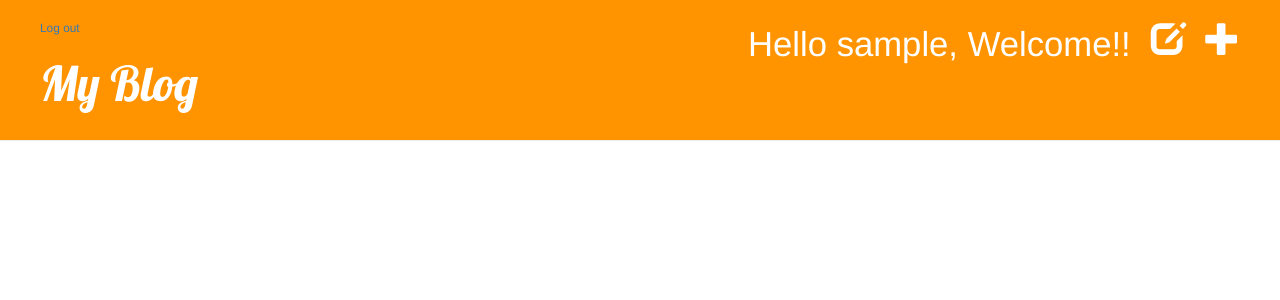
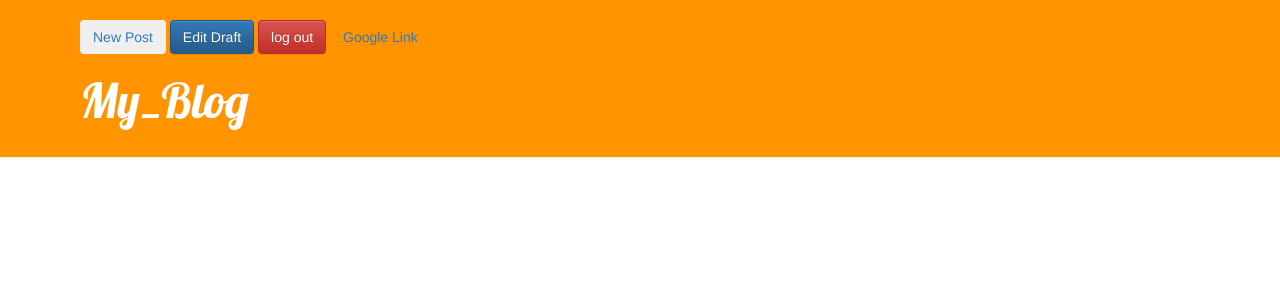
Before and after one commit to J-XU2018/my-second-blog, a Django app: page / in a window 1280 px wide. Shown: the top 300 px of the page. Run offline with Django 3.2, Linux system fonts and the light colour scheme; the visitor is signed in with stand-in values (Sample User, id 1); data that the repository does not hold is empty; some libraries are stand-ins or nearby versions.

Commit message:
add bootstrap tem

```diff
--- a/blog/templates/blog/base.html
+++ b/blog/templates/blog/base.html
@@ -4,26 +4,62 @@
 <html>
     <head>
         <title>My Family blog</title>
+        <meta charset="utf-8">
+        <meta name="viewport" content="width=device-width, initial-scale=1">
+        <link rel="stylesheet" href="https://maxcdn.bootstrapcdn.com/bootstrap/3.3.7/css/bootstrap.min.css">
+        <script src="https://ajax.googleapis.com/ajax/libs/jquery/3.3.1/jquery.min.js"></script>
+        <script src="https://maxcdn.bootstrapcdn.com/bootstrap/3.3.7/js/bootstrap.min.js"></script>
         <link rel="stylesheet" href="//maxcdn.bootstrapcdn.com/bootstrap/3.2.0/css/bootstrap.min.css">
         <link rel="stylesheet" href="//maxcdn.bootstrapcdn.com/bootstrap/3.2.0/css/bootstrap-theme.min.css">
         <link href="//fonts.googleapis.com/css?family=Lobster&subset=latin,latin-ext" rel="stylesheet" type="text/css">
 
         <link rel="stylesheet" href="{% static 'css/blog.css' %}">
+        <script>
+        function changeBlogTitle(event){
+            document.getElementById("blogTitle").innerHTML="New Title";
+            document.getElementById("bloginfo").innerHTML="you changed title";
+            event.preventDefault()
+            // window.onload = myInitFunction;
+        }
 
+        </script>
     </head>
     <body>
         <div class="page-header">
-          {% if user.is_authenticated %}
-            <a href="{% url 'post_new' %}" class="top-menu"><span class="glyphicon glyphicon-plus"></span></a>
-            <a href="{% url 'post_draft_list' %}" class="top-menu"><span class="glyphicon glyphicon-edit"></span></a>
+            <div class="container">
+              {% if user.is_authenticated %}
+                <a href="{% url 'post_new' %}"><button type="button" class="btn">New Post</button></a>
+                <a href="{% url 'post_draft_list' %}"><button type="button" class="btn btn-primary">Edit Draft</button></a>
+              <!-- <button type="button" class="btn btn-primary">Primary</button> -->
+              <!-- <button type="button" class="btn btn-success">Success</button> -->
+              <!-- <button type="button" class="btn btn-info">Info</button> -->
+              <!-- <button type="button" class="btn btn-warning">Warning</button> -->
+                <a href="{% url 'logout' %}"><button type="button" class="btn btn-danger">log out</button></a>
+                <a href="https://www.google.co.nz/"><button type="button" class="btn btn-link">Google Link</button></a>
+              {% else %}
+                  <a id='login' href="{% url 'login' %}"><button type="button" class="btn btn-success">Login</button></a>
+              {% endif %}
+              <h1><a href="/" id = 'blogTitle'>My_Blog </a></h1>
+              <p id="bloginfo"></p>
+            </div>
+          <!-- {% if user.is_authenticated %}
+            <a href="{% url 'post_new' %}" class="top-menu">
+              <span class="glyphicon glyphicon-plus"onmouseover="this.innerHTML='newPost'" onmouseout="this.innerHTML=''"></span></a>
+            <a href="{% url 'post_draft_list' %}" class="top-menu">
+              <span class="glyphicon glyphicon-edit"onmouseover="this.innerHTML='publish_draft'" onmouseout="this.innerHTML=''"></span></a>
             <p class="top-menu">Hello {{ user.username }}, Welcome!!</p>
             <p><small><a href="{% url 'logout' %}">Log out</a></small></p>
 
           {% else %}
-            <a href="{% url 'login' %}" class="top-menu"><span class="glyphicon glyphicon-lock"></span></a>
+            <a id='login' href="{% url 'login' %}" class="top-menu">
+                <span class="glyphicon glyphicon-lock" onmouseover="this.innerHTML='login'" onmouseout="this.innerHTML=''"></span></a>
 
           {% endif %}
-            <h1><a href="/">My Blog</a></h1>
+            <h1><a href="/" id = 'blogTitle' onmouseover="document.getElementById('bloginfo').innerHTML='click to change'"
+              onmouseout="document.getElementById('bloginfo').innerHTML=''"
+               onclick="changeBlogTitle(event)">My_Blog </a></h1>
+            <p id="bloginfo"></p> -->
+
         </div>
 
         <div class="content container">
@@ -36,5 +72,7 @@
           </div>
         </div>
 
+
+
     </body>
 </html>
--- a/blog/templates/blog/post_list.html
+++ b/blog/templates/blog/post_list.html
@@ -3,15 +3,20 @@
 {% block content %}
 
     {% for post in posts %}
-      <div class="post">
-        <h1><a href="{% url 'post_detail' pk=post.pk %}">{{ post.title }}</a></h1>
-        <p>{{ post.text|linebreaksbr }}</p>
+        <h4><small>RECENT POSTS</small></h4>
+        <hr>
+      <!-- <div class="post"> -->
+        <h2><a href="{% url 'post_detail' pk=post.pk %}">{{ post.title }}</a></h2>
 
-        <div class="date">
-          <p> published: {{ post.published_date }} </p>
-        </div>
-        <a href="{% url 'post_detail' pk=post.pk %}">Comments: {{ post.comments.count }}</a>
+        <h5><span class="glyphicon glyphicon-time"></span> Post by {{user.username}}, {{ post.published_date }}</h5>
+        <h5><span class="label label-danger">Food</span> <span class="label label-primary">Ipsum</span></h5><br>
+        <!-- <p>{{ post.text|linebreaksbr }}</p> -->
+        <!-- <div class="date"> -->
+          <!-- <p> published: {{ post.published_date }} </p> -->
+        <!-- </div> -->
+        <!-- <a href="{% url 'post_detail' pk=post.pk %}">Comments: {{ post.comments.count }}</a> -->
+        <br><br>
 
-      </div>
+      <!-- </div> -->
     {% endfor %}
 {% endblock %}
--- a/blog/views.py
+++ b/blog/views.py
@@ -8,6 +8,7 @@ from django.contrib.auth.decorators import login_required
 # Create your views here.
 def post_list(request):
     posts = Post.objects.filter(published_date__lte=timezone.now()).order_by('published_date')
+
     return render(request, 'blog/post_list.html', {'posts': posts})
 
 def post_detail(request, pk):
```
Also changed, not shown: blog/templates/blog/base2.html (added, +128 -0 lines).
